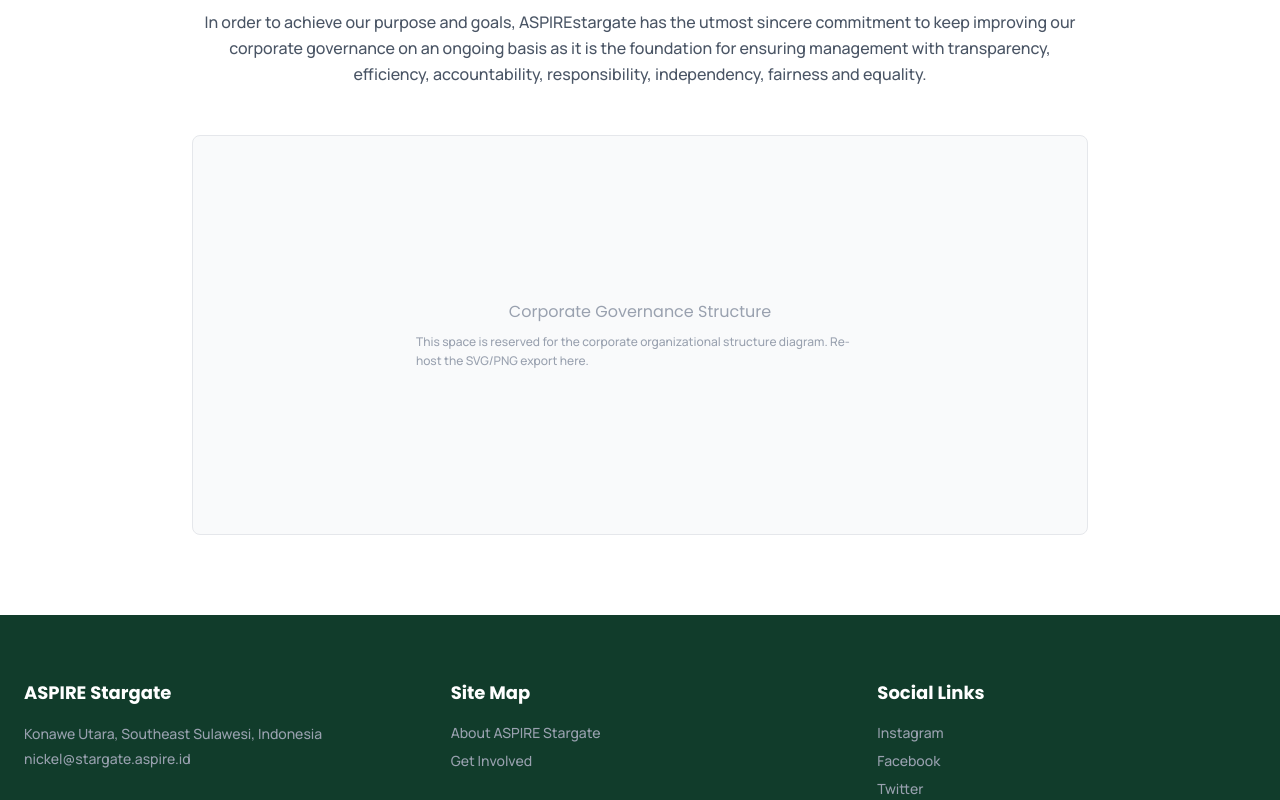
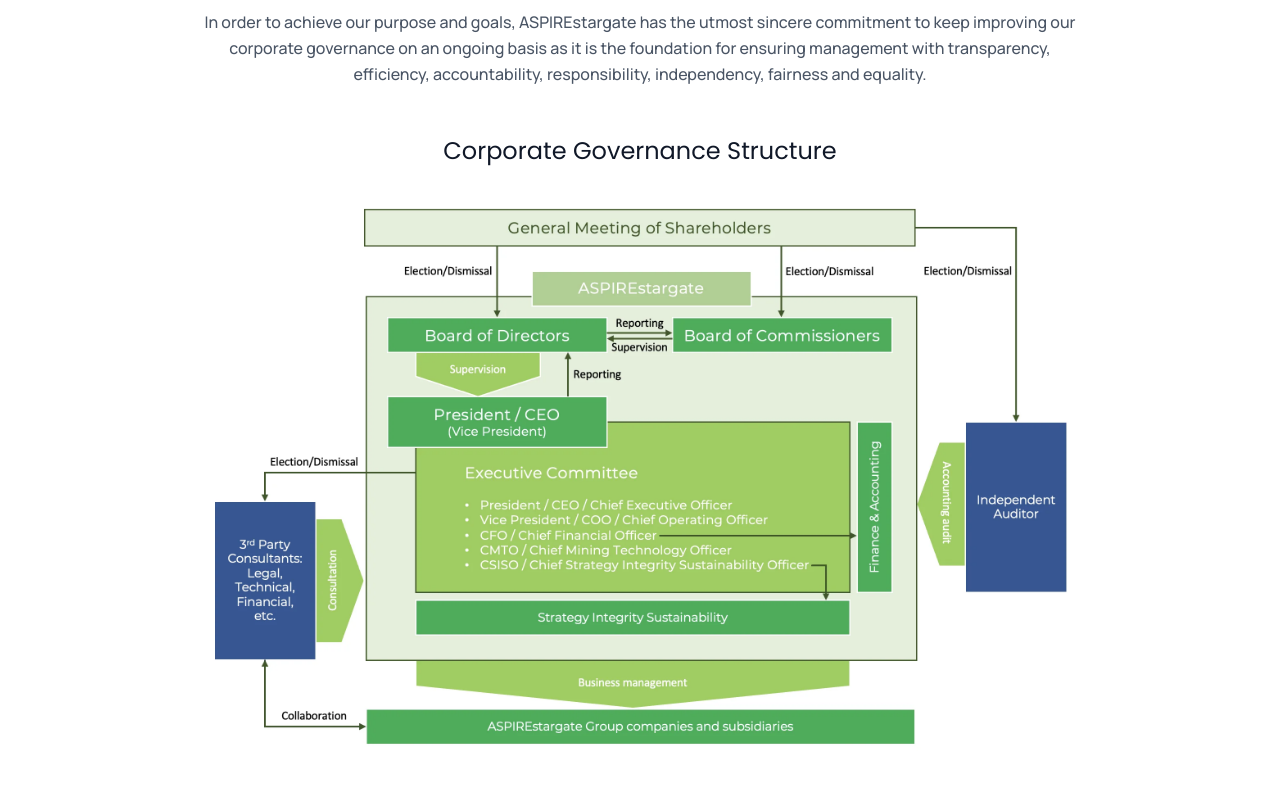
Before and after one commit to ihsan-ramadhan/spr-landing-page, a Next.js app: page /governance in a window 1280 px wide. Shown: the part 280-1080 px from the top of the page. Built offline with nearby package versions, Linux system fonts and the light colour scheme.

Commit message:
update governance

```diff
--- a/app/governance/page.tsx
+++ b/app/governance/page.tsx
@@ -1,4 +1,5 @@
 import Reveal from '../../components/ui/Reveal';
+import Image from 'next/image';
 
 export default function GovernancePage() {
   return (
@@ -22,14 +23,19 @@
         </Reveal>
 
         <Reveal direction="up" delay={0.3}>
-          <div className="max-w-4xl mx-auto border border-gray-200 p-12 rounded-lg bg-gray-50 flex flex-col items-center justify-center min-h-100 hover:border-gray-300 transition-colors duration-300">
-            <span className="text-gray-400 font-normal font-poppins mb-2">
+          <div className="max-w-4xl mx-auto">
+            <h2 className="text-xl md:text-2xl font-normal font-poppins text-gray-900 text-center mb-8">
               Corporate Governance Structure
-            </span>
-            <span className="text-xs text-gray-400 max-w-md leading-relaxed">
-              This space is reserved for the corporate organizational structure diagram. Re-host the
-              SVG/PNG export here.
-            </span>
+            </h2>
+            <div className="relative w-full aspect-[2188/1360]">
+              <Image
+                src="/images/governance-structure.webp"
+                alt="Corporate Governance Structure"
+                fill
+                className="object-contain"
+                priority
+              />
+            </div>
           </div>
         </Reveal>
       </div>
```
Also changed, not shown: public/images/governance-structure.webp (added).
